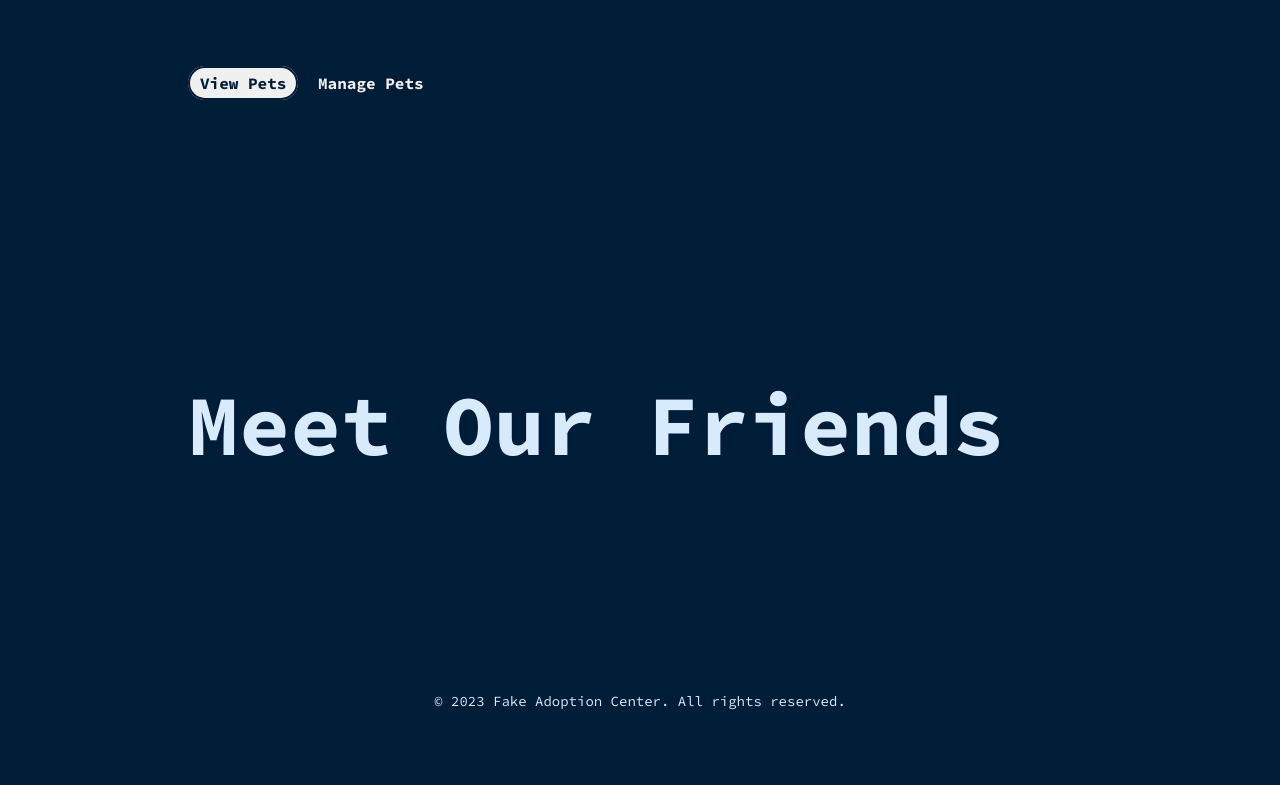
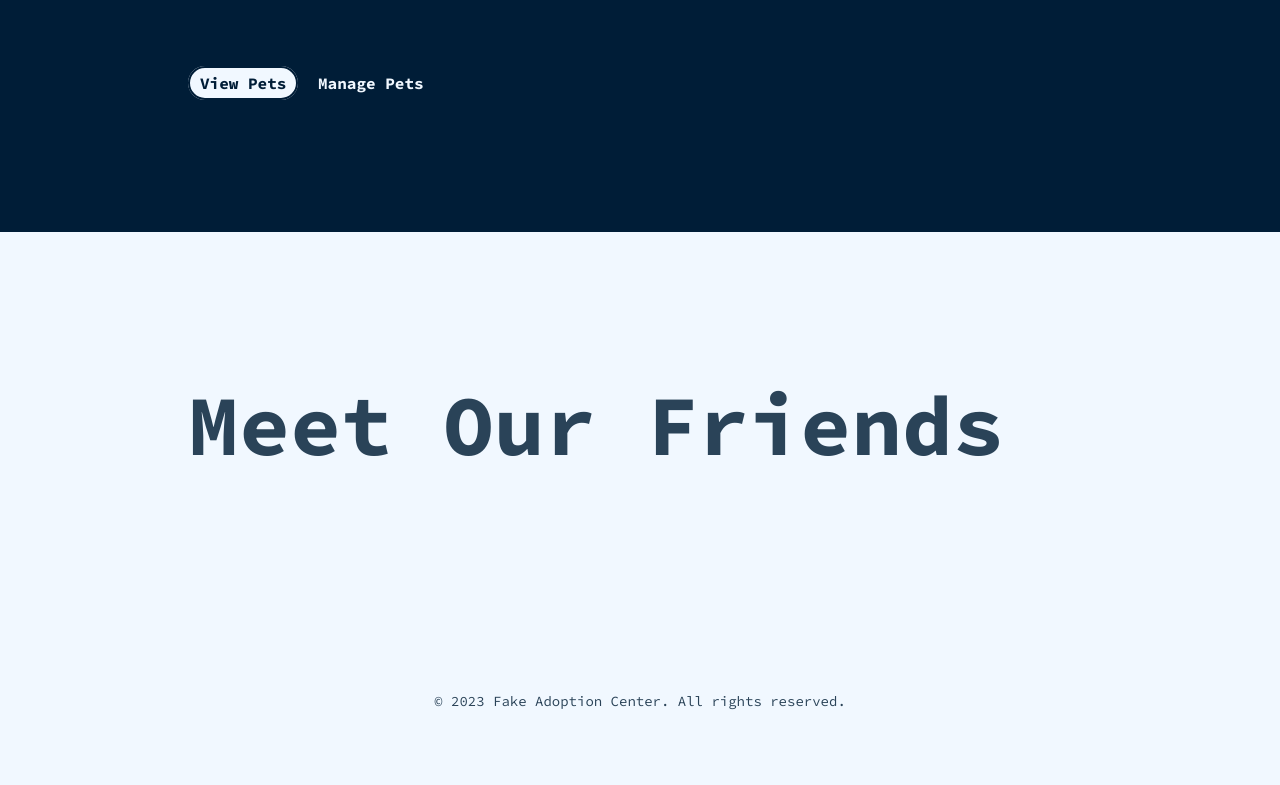
Before and after one commit to rising-dancho/friendster-server-rendered, a plain HTML site: page index.html in a window 1280 px wide. Shown: the part 654-1439 px from the top of the page. Drawn offline with Linux system fonts and the light colour scheme.

Commit message:
feat: made some color adjustments to separate hero section from the pet section

```diff
--- a/index.html
+++ b/index.html
@@ -17,7 +17,7 @@
 </head>
 
 <body>
-  <div class="container">
+  <div class="container-top">
     <div class="hero-section">
       <div class="left">
         <h1>Find Your New Bestie</h1>
@@ -31,6 +31,8 @@
       <div class="right">
       </div>
     </div>
+  </div>
+  <div class="container-bottom">
   <div class="pets-section">
     <h2>Meet Our Friends</h2>
   </div>
--- a/review.css
+++ b/review.css
@@ -1,12 +1,12 @@
 :root {
   /* fonts */
-  --white-text: #d7ebfd;
-  --black-text: #001d37;
+  --white-text: #f9fdff;
+  --black-text: #2a4358;
 
   /* backgrounds */
   --dark-background: #001d37;
-  --light-background: #f0f0f0;
-  --light-background-darkened: #f0f0f0ef;
+  --light-background: #f1f8ff;
+  --light-background-darkened: #d2dfea;
 
   /* outline */
   --dark-outline: #001d37;
@@ -18,10 +18,26 @@
   box-sizing: border-box;
 }
 
+.container-top {
+  display: flex;
+  flex-direction: column;
+  justify-content: center;
+  background-color: var(--dark-background);
+  color: var(--white-text);
+}
+
+.container-bottom {
+  display: flex;
+  flex-direction: column;
+  justify-content: center;
+  background-color: var(--light-background);
+  color: var(--black-text);
+}
+
 body,
 html {
   font-family: 'Source Code Pro', sans-serif;
-  color: var(--white-text);
+
 }
 
 h1 {
@@ -31,13 +47,6 @@ h1 {
 
 p {
   font-size: 20px;
-}
-
-.container {
-  display: flex;
-  flex-direction: column;
-  justify-content: center;
-  background-color: var(--dark-background);
 }
 
 .hero-section {
```
Lines whose indentation alone changed are shown as unchanged.
